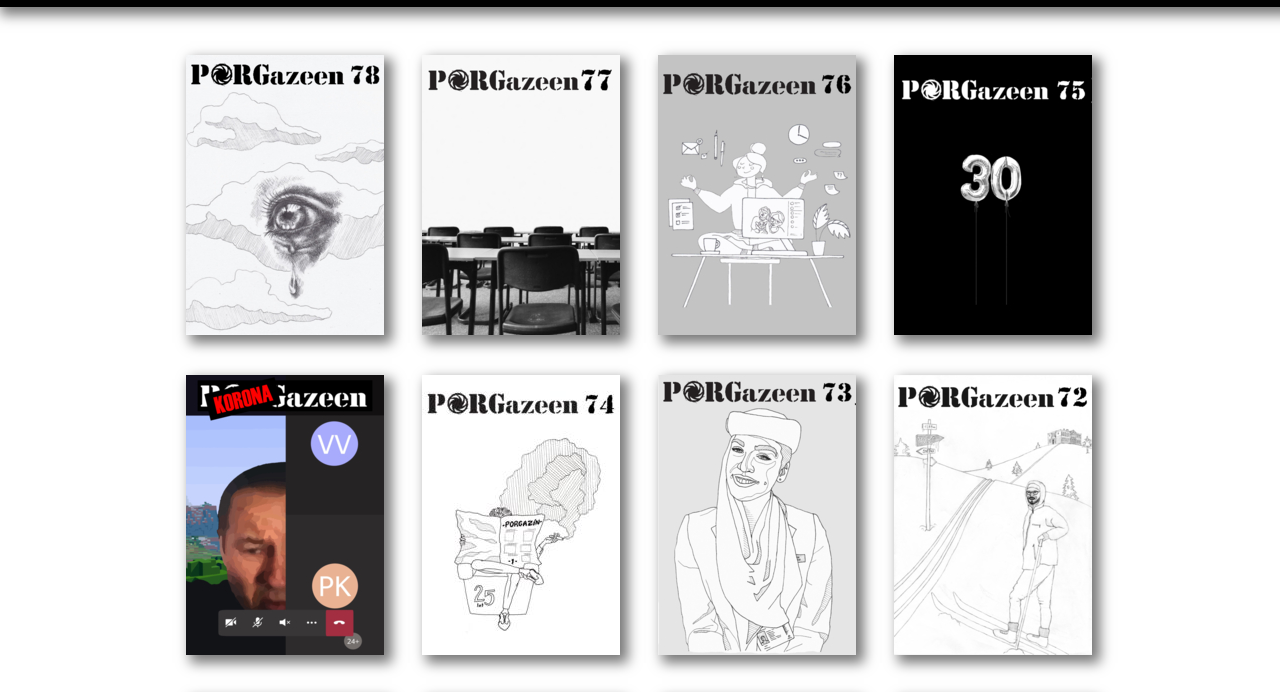
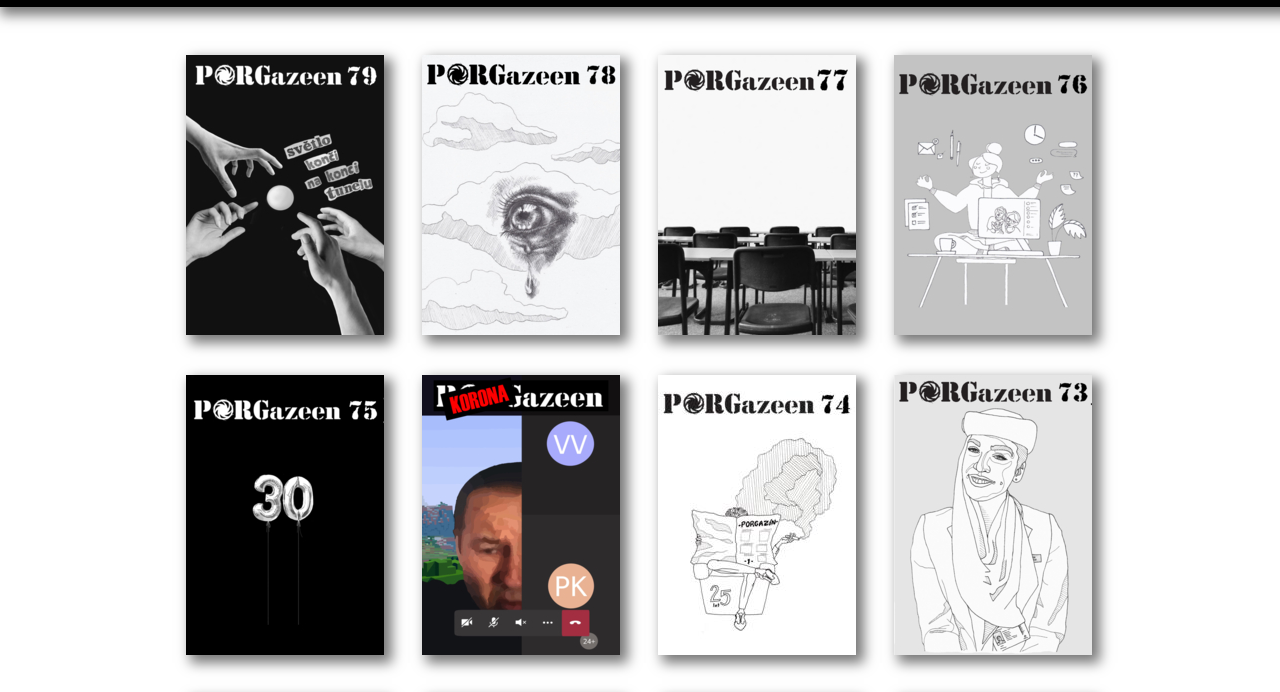
Before and after one commit to porgazeen/archiv, a plain HTML site: page index.html in a window 1280 px wide. Shown: the part 41-733 px from the top of the page. Drawn offline with Linux system fonts and the light colour scheme.

Commit message:
:sparkles: PORGazeen 79

```diff
--- a/index.html
+++ b/index.html
@@ -40,6 +40,9 @@
       <a href="https://porgazeen.cz"><h1>PORGazeen</h1></a>
     </header>
     <main>
+      <a href="soubory/casopisy/79.pdf"
+        ><img src="soubory/titulky/79.jpg" alt="Porgazeen 79"
+      /></a>
       <a href="soubory/casopisy/78.pdf"
         ><img src="soubory/titulky/78.jpg" alt="Porgazeen 78"
       /></a>
```
Also changed, not shown: soubory/titulky/79.jpg (added), 1 other file.
